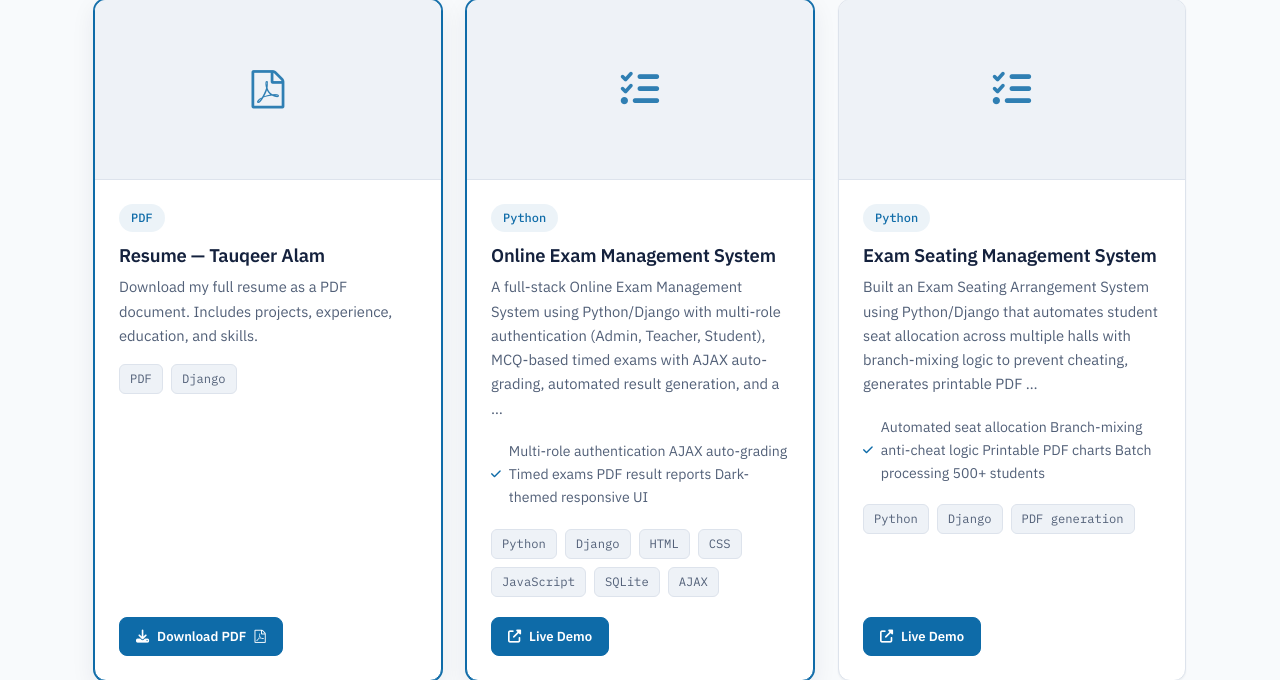
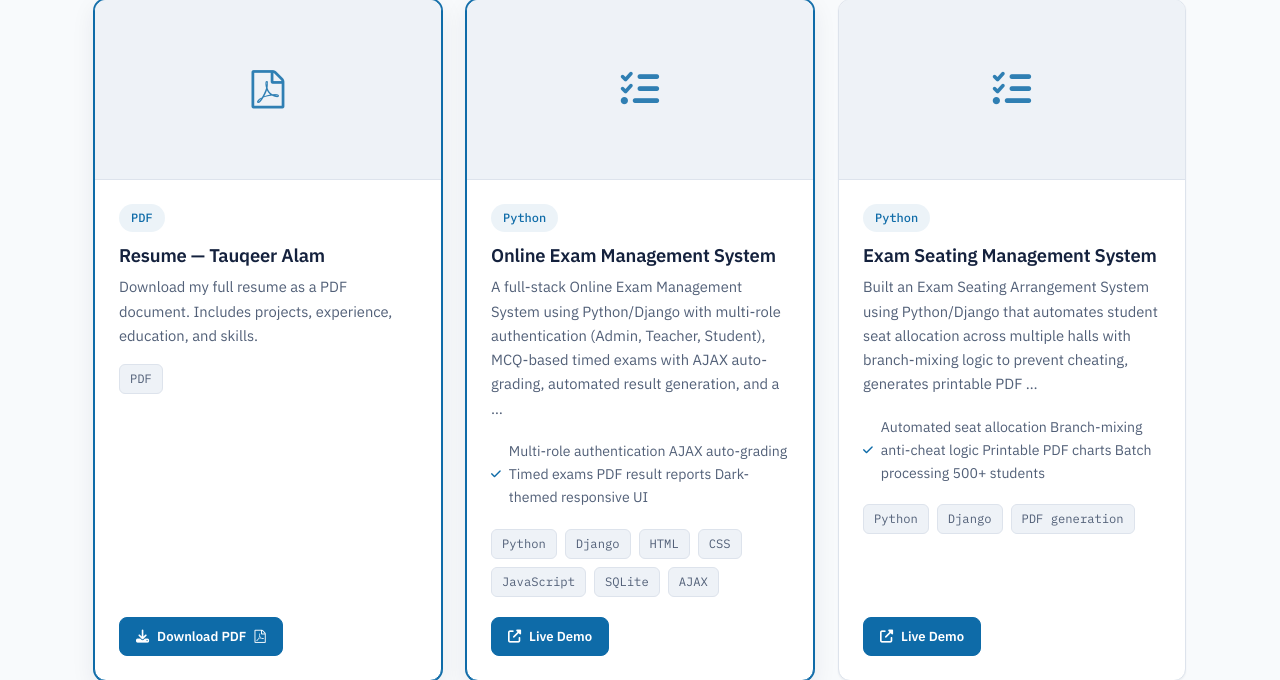
Before and after one commit to alam7401/Portfolio, a Django app: page / in a window 1280 px wide. Shown: the part 2358-3038 px from the top of the page. Run offline with Django 5.2, Linux system fonts and the light colour scheme; data comes from the database, SQL or seed files in the repository.

Commit message:
Remove Django tech tag from resume sectionco
Removed 'Django' tech tag from the resume section.

```diff
--- a/templates/main/home.html
+++ b/templates/main/home.html
@@ -98,7 +98,6 @@
                     <p>Download my full resume as a PDF document. Includes projects, experience, education, and skills.</p>
                     <div class="project-tech">
                         <span class="tech-tag">PDF</span>
-                        <span class="tech-tag">Django</span>
                     </div>
                     <div class="project-links">
                         <a href="{% url 'resume_download' %}" target="_blank" class="btn btn-sm btn-primary"><i class="fas fa-download"></i> Download PDF<i class="fa fa-file-pdf-o"></i></a>
```
